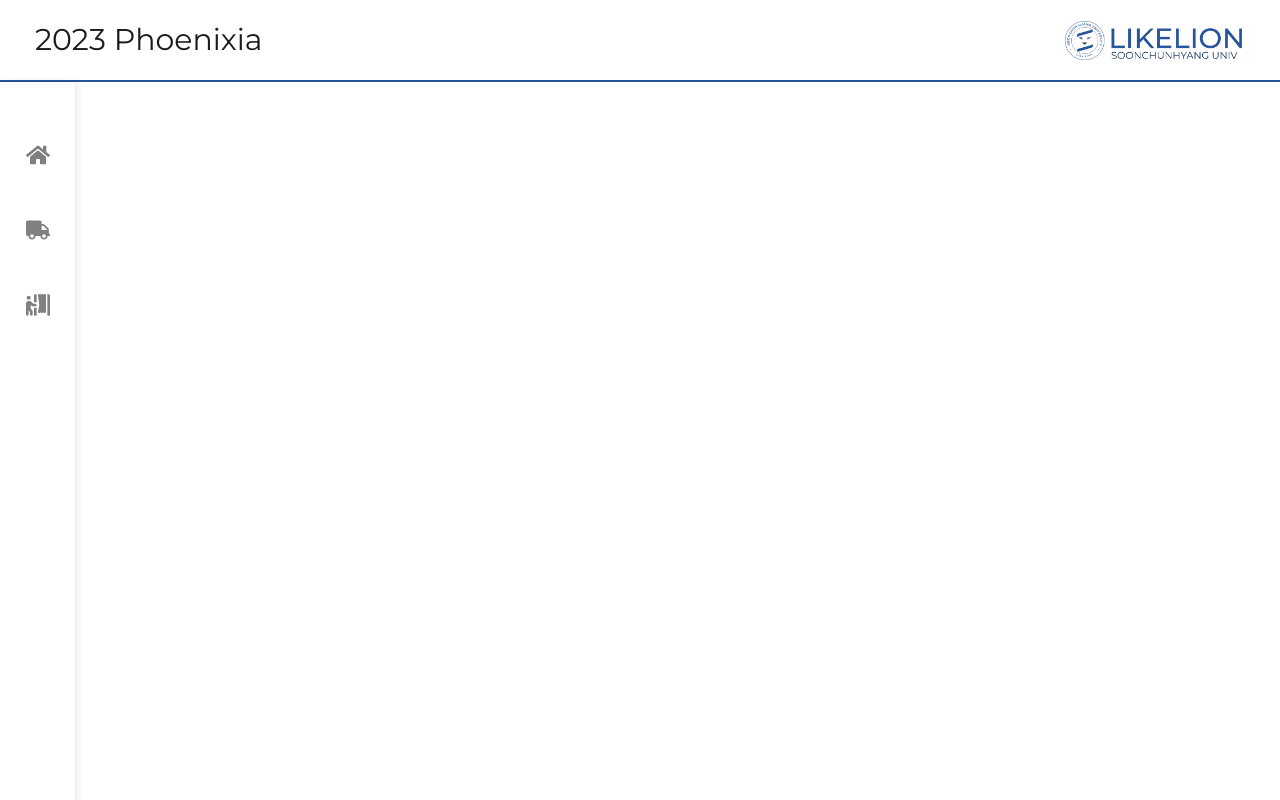
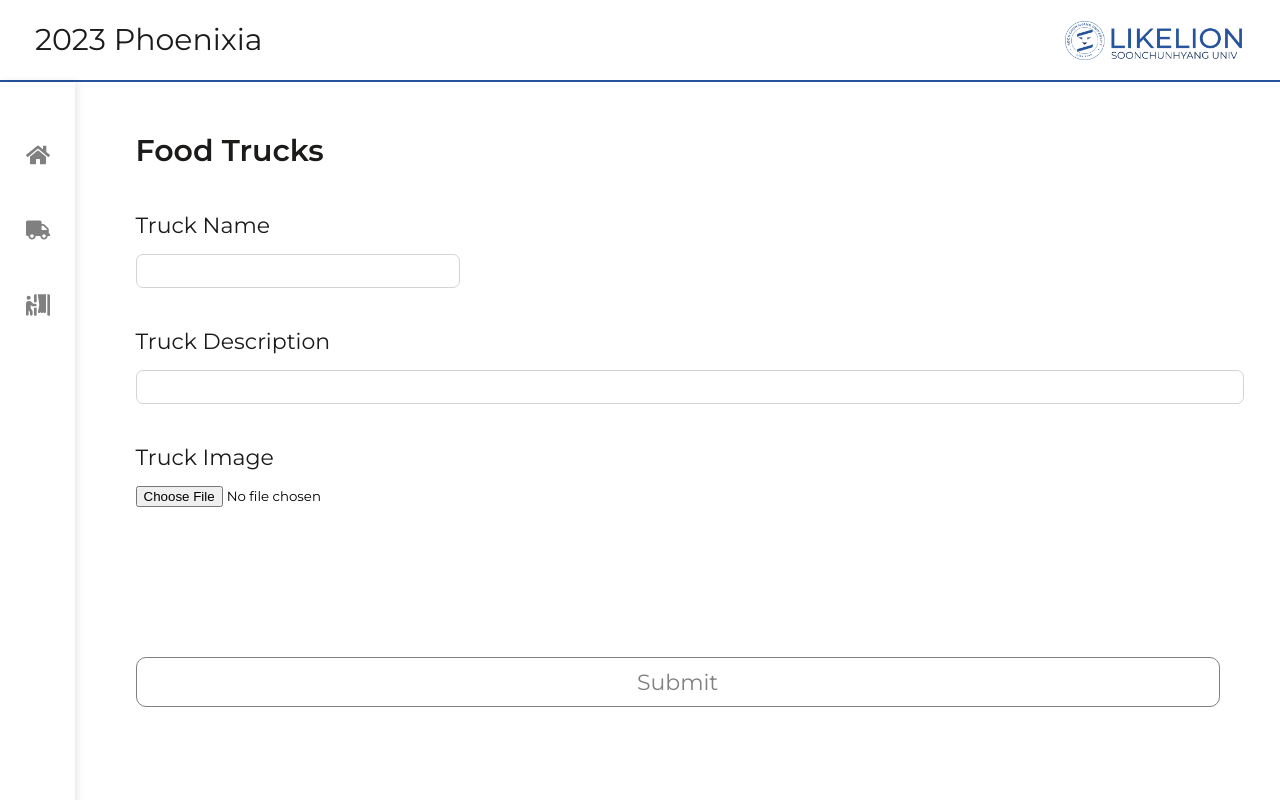
Before and after one commit to FE-PE/2023Phoenixia-Admin, a React (Create React App) app: page /trucks/create in a window 1280 px wide. Shown: the top 800 px of the page. Built offline with nearby package versions, Linux system fonts and the light colour scheme.

Commit message:
[feat]: food truck create

```diff
--- a/src/main/contents/Contents.js
+++ b/src/main/contents/Contents.js
@@ -2,6 +2,7 @@ import { BrowserRouter, Routes, Route } from 'react-router-dom';
 import './contents.css'
 import Trucklist from './foodtrucks/trucklist/Trucklist';
 import TruckDetail from './foodtrucks/truckdetail/TruckDetail';
+import TruckCreate from './foodtrucks/truckcreate/TruckCreate';
 
 function Contents() {
 
@@ -11,6 +12,7 @@ function Contents() {
             <Routes>
                 <Route path='/trucks' element={<Trucklist/>} />
                 <Route path='/trucks/detail' element={<TruckDetail/>} />
+                <Route path='/trucks/create' element={<TruckCreate/>} />
             </Routes>
         </div>
 
--- /dev/null
+++ b/src/main/contents/foodtrucks/truckcreate/TruckCreate.js
@@ -0,0 +1,22 @@
+import './truckCreate.css'
+
+function TruckCreate() {
+
+    return (
+        <div className='info-wrap'>
+            <div className='top-margin'></div>
+            <p className='category-title'>Food Trucks</p>
+            <form className='truck-form'>
+                <p className='form-title'>Truck Name</p>
+                <input className='form-input-text width-300' type='text' required></input>
+                <p className='form-title'>Truck Description</p>
+                <input className='form-input-text width-100per' type='text' required></input>
+                <p className='form-title'>Truck Image</p>
+                <input type='file' accept='image/*'></input><br/>
+                <button className='form-submit-button'>Submit</button>
+            </form>
+        </div>
+    );
+}
+
+export default TruckCreate;
--- /dev/null
+++ b/src/main/contents/foodtrucks/truckcreate/truckCreate.css
@@ -0,0 +1,47 @@
+.truck-form {
+    width: 90%;
+}
+
+.form-title {
+    font-size: 22px;
+    font-weight: 400;
+    color: #1c1b1a;
+    margin-bottom: 15px;
+}
+
+.form-input-text {
+    height: 30px;
+    margin-bottom: 40px;
+    border: solid lightgray 1px;
+    border-radius: 7px;
+    padding-left: 20px;
+}
+
+.form-input-text:focus {
+    outline: none;
+}
+
+.width-300 {
+    width: 300px;
+}
+
+.width-100per {
+    width: 100%;
+}
+
+.form-submit-button {
+    width: 100%;
+    height: 50px;
+    margin-top: 150px;
+    background-color: #ffffff;
+    outline: none;
+    font-size: 22px;
+    border: solid 1px gray;
+    color: gray;
+    border-radius: 10px;
+    transition: .2s;
+}
+
+.form-submit-button:hover {
+    transform: scale(1.01);
+}
--- a/src/main/contents/foodtrucks/trucklist/Trucklist.js
+++ b/src/main/contents/foodtrucks/trucklist/Trucklist.js
@@ -31,7 +31,7 @@ function Trucklist() {
                     return <Truckinfo truck={truck} />
                 })
             }
-            <Link className='plus-button'>+</Link>
+            <Link to={'/trucks/create'} className='plus-button'>+</Link>
         </div>
     );
 }
```
